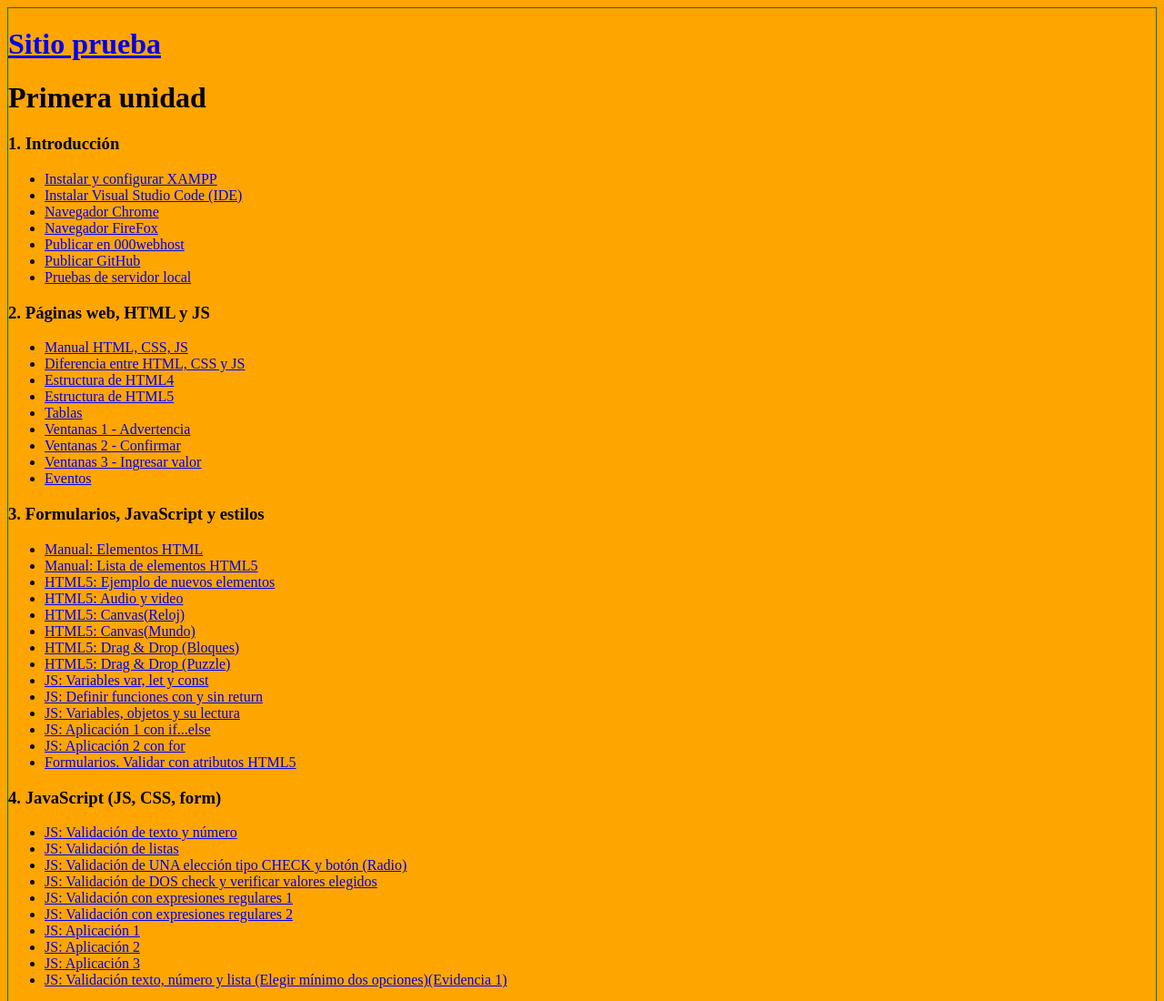
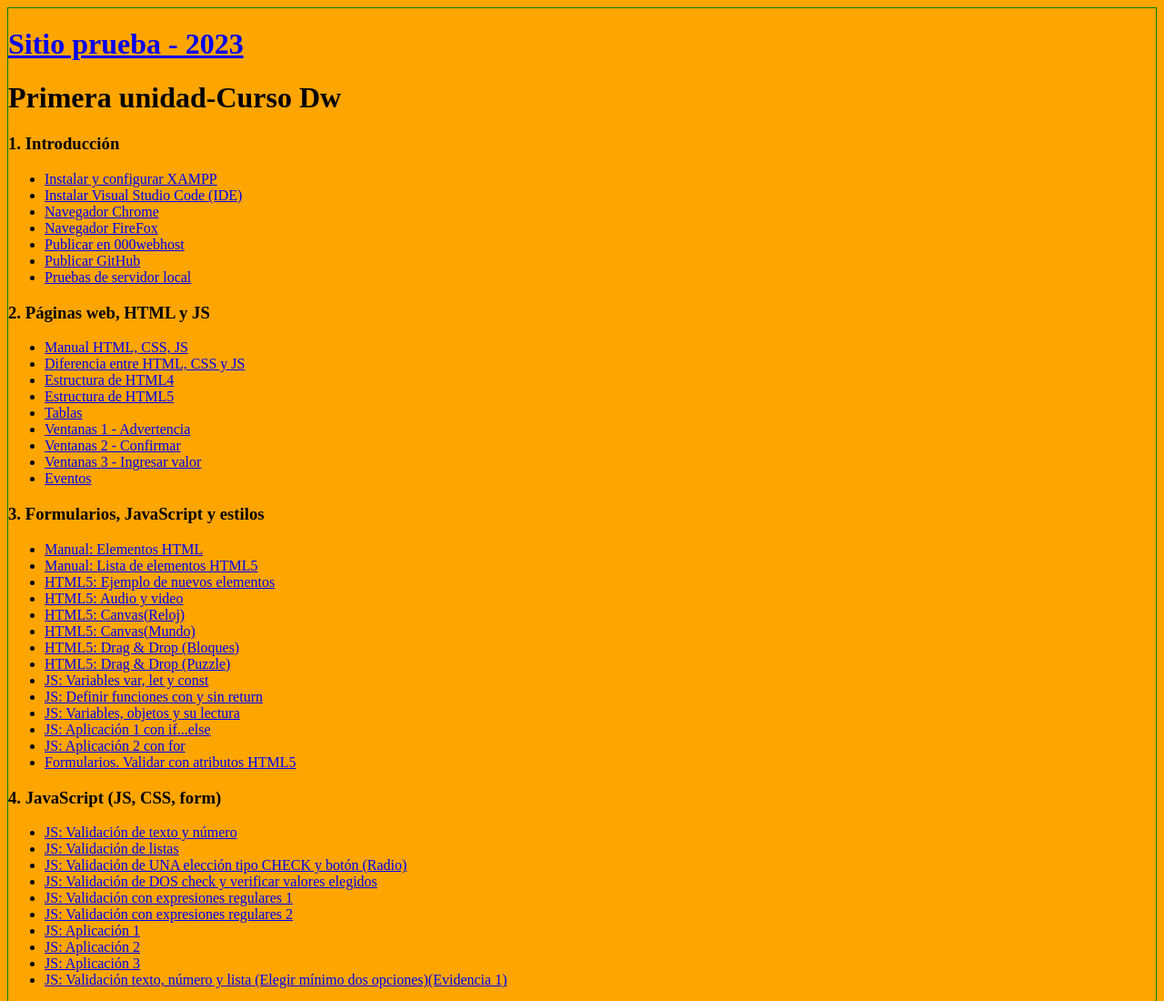
Before and after one commit to JmMila/Farmacia, a plain HTML site: page index.html in a window 1280 px wide. Shown: the top 1100 px of the page at 91% size. Drawn offline with Linux system fonts and the light colour scheme.

Commit message:
mi segunda publiccion v02

```diff
--- a/index.html
+++ b/index.html
@@ -6,9 +6,9 @@
 <style> body{background-color: orange; border: 1px solid green;} </style>
 </head>
 <body>
-	<h1> <a target="_blank" href="sitio/">Sitio prueba</a> </h1>
+	<h1> <a target="_blank" href="sitio/">Sitio prueba - 2023</a> </h1>
 
-	<h1> Primera unidad </h1>
+	<h1> Primera unidad-Curso Dw </h1>
 	<h3> 1. Introducción </h3>
 	<ul>
 		<li> <a target="_blank" href="https://www.apachefriends.org/download.html">Instalar y configurar XAMPP</a></li>
```
Also changed, not shown: 1 other file.
